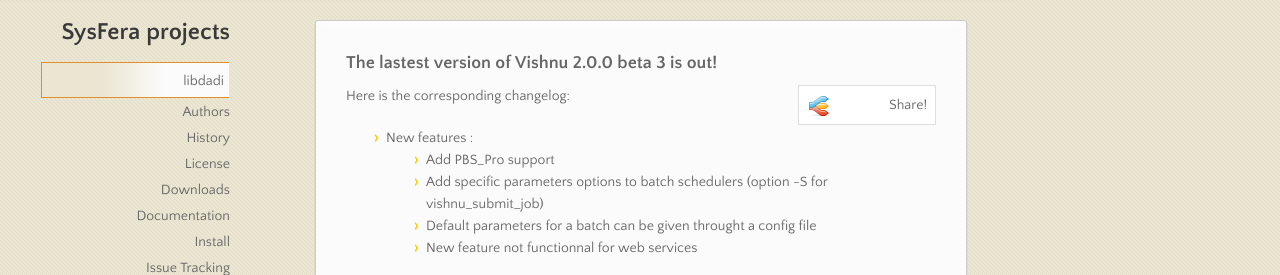
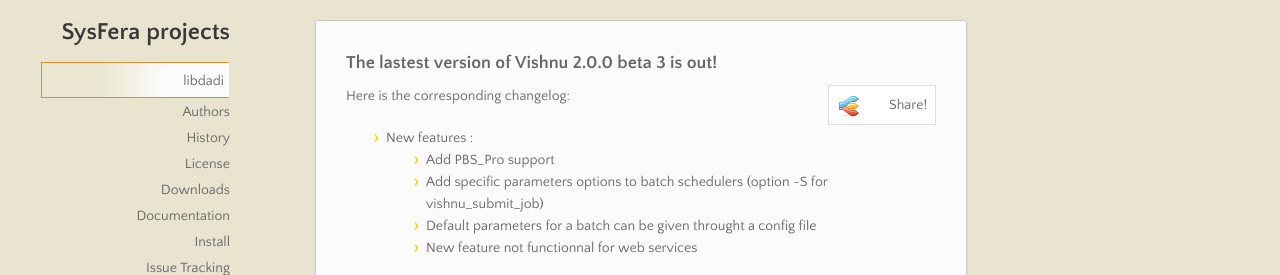
Before and after one commit to dloureiro/sysfera.github.com, a Jekyll site: the page built from _posts/2012-11-09-Vishnu_v2.0.0beta3_is_out.html, in a window 1280 px wide. Shown: the part 170-445 px from the top of the page. Built offline with Jekyll 4.4.1, drawn with Linux system fonts in a browser that asks for light colours; nearby versions of some CDN libraries; Markdown is read by kramdown in place of the engine named in the settings; comment, search, counter and statistics services are not loaded.

Commit message:
correction

```diff
--- a/stylesheets/styles.css
+++ b/stylesheets/styles.css
@@ -1041,7 +1041,7 @@
 
 .post-sharing span{
 	display:block;
-	width:120px;
+	width:90px;
 	background:white url(/images/arrow-branch-byr-24.png) no-repeat;
 }
 
@@ -1058,7 +1058,7 @@
 	display: block;
 	padding-left: 0;
 	margin-left: 0;
-	width: 120px;
+	width: 90px;
 
 }
 
```
